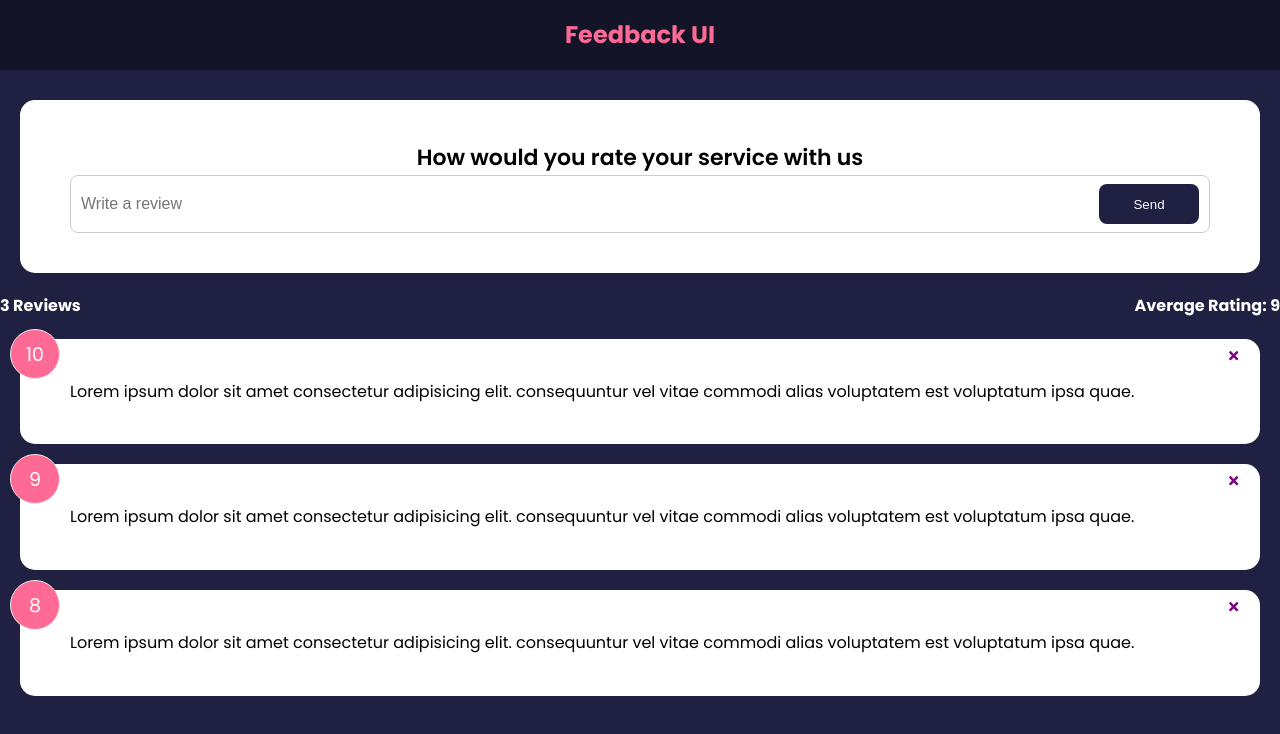
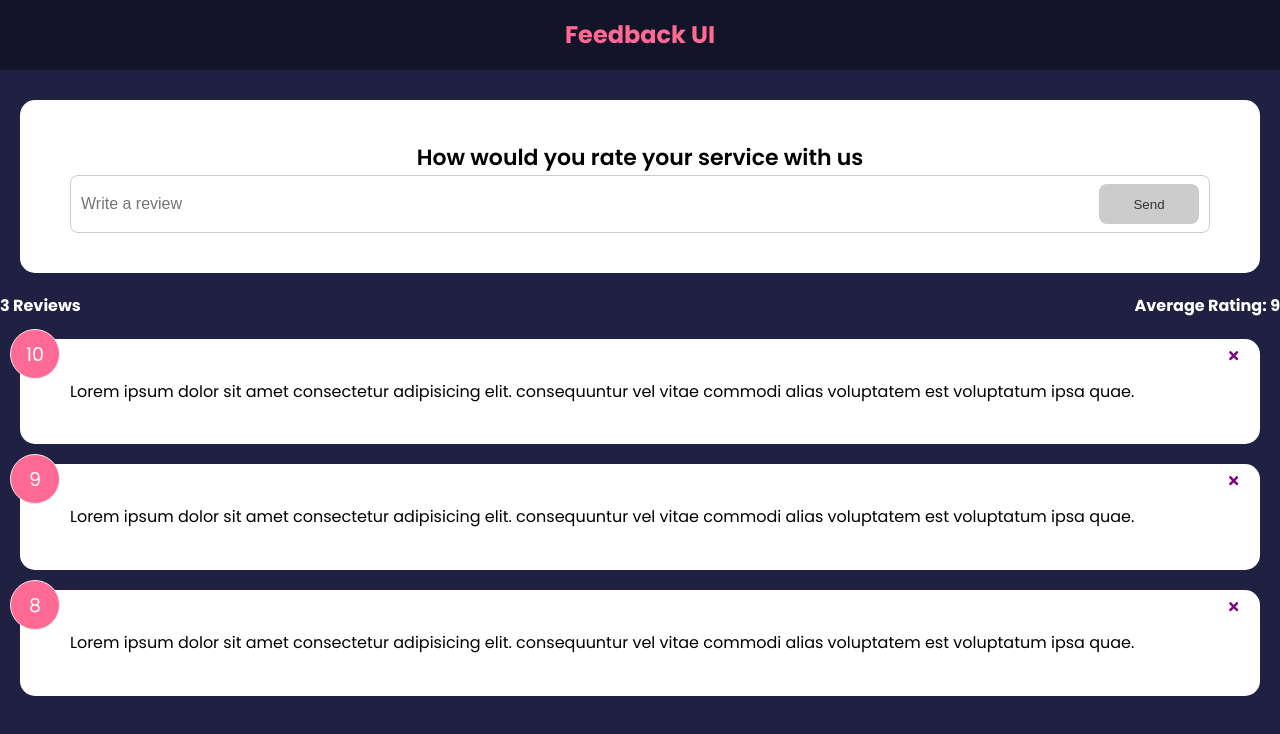
Before and after one commit to diebanz/Feedback_App, a React (Create React App) app: page / in a window 1280 px wide. Shown: the top 734 px of the page. Built offline with nearby package versions, Linux system fonts and the light colour scheme.

Commit message:
validation on message

```diff
--- a/src/components/FeedbackForm.jsx
+++ b/src/components/FeedbackForm.jsx
@@ -5,8 +5,21 @@
 
 function FeedbackForm() {
     const [text, setText] = useState("");
+    const [btnDisabled, setBtnDisabled] = useState(true);
+    const [message, setMessage] = useState("");
 
     const textChangeHandler = (e) => {
+        if (text === "") {
+            setBtnDisabled(true);
+            setMessage(null);
+        } else if (text !== "" && text.trim().length <= 10) {
+            setMessage("Text must be at least 10 characters");
+            setBtnDisabled(true);
+        } else {
+            setMessage(null);
+            setBtnDisabled(false);
+        }
+
         setText(e.target.value);
     };
 
@@ -14,7 +27,7 @@
         <Card>
             <form>
                 <h2>How would you rate your service with us</h2>
-                {/* {state} */}
+
                 <div className="input-group">
                     <input
                         onChange={textChangeHandler}
@@ -22,8 +35,11 @@
                         placeholder="Write a review"
                         value={text}
                     />
-                    <Button type="submit">Send</Button>
+                    <Button type="submit" isDisabled={btnDisabled}>
+                        Send
+                    </Button>
                 </div>
+                {message && <div className="message">{message}</div>}
             </form>
         </Card>
     );
```
